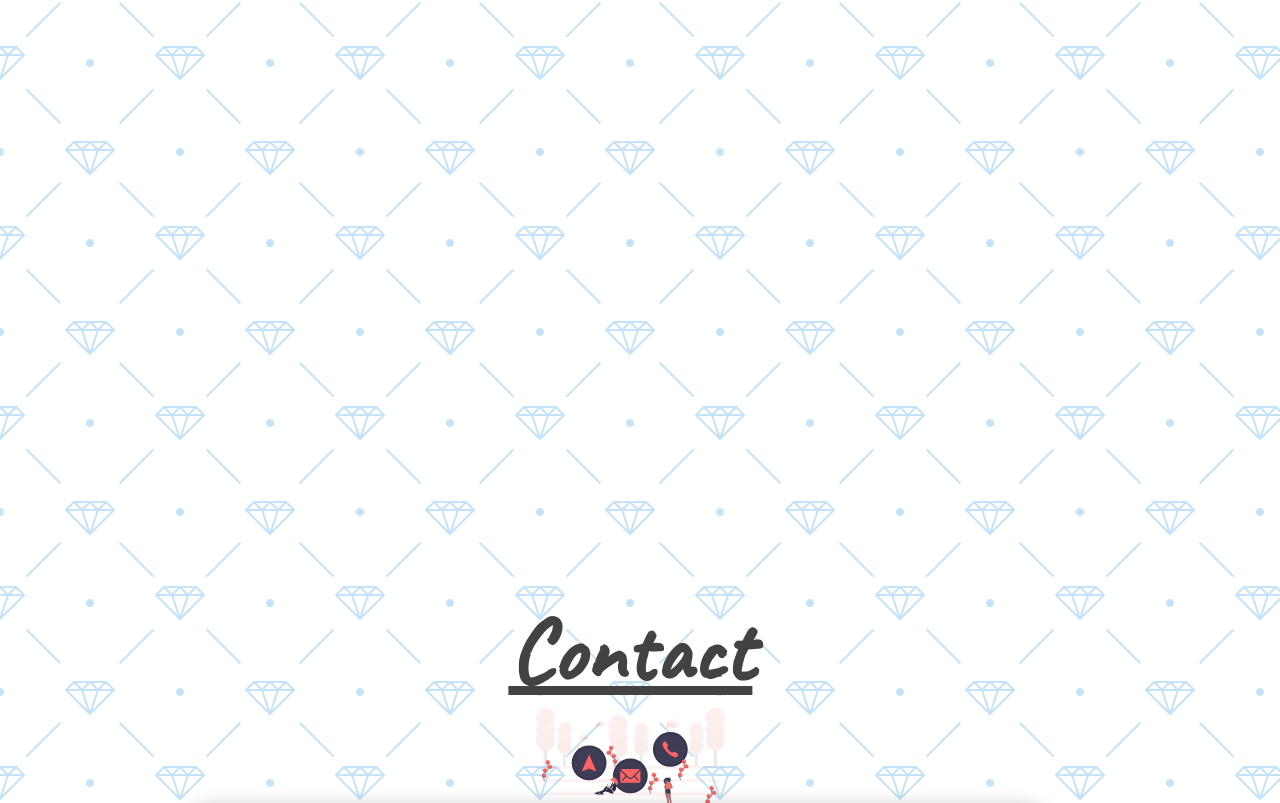
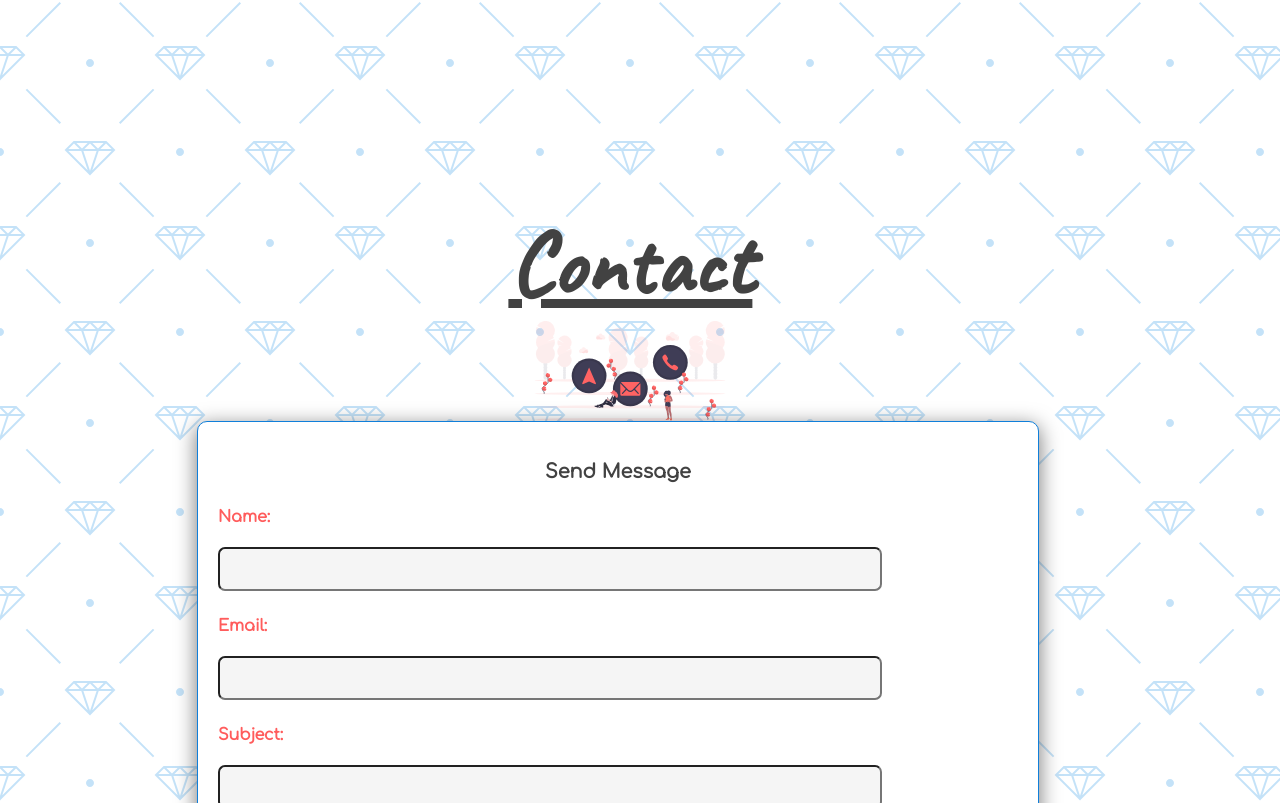
Before and after one commit to Narinder84/dream-projects, a React (Create React App) app: page / in a window 1280 px wide. Shown: the part 3897-4700 px from the top of the page. Built offline with nearby package versions, Linux system fonts and the light colour scheme.

Commit message:
some up date to ui

```diff
--- a/src/components/darkLightMode/darkLightComponents/lightDark.contacts/lightDark.contacts.styles.css
+++ b/src/components/darkLightMode/darkLightComponents/lightDark.contacts/lightDark.contacts.styles.css
@@ -3,7 +3,7 @@
 	box-sizing: border-box;
 	flex-direction: column;
 	display: flex;
-	justify-content: center;
+
 	align-items: center;
 	margin-top: 70px;
 	min-width: 98.5vw;
@@ -17,9 +17,6 @@
 	color: var(--on-primary);
 }
 
-#contact {
-	height: 150vh;
-}
 h1 {
 	font-family: Caveat, sans-serif;
 	font-size: 90px;
--- a/src/components/darkLightMode/darkLightComponents/lightDark.nav/lightDark.nav.styles.css
+++ b/src/components/darkLightMode/darkLightComponents/lightDark.nav/lightDark.nav.styles.css
@@ -117,7 +117,7 @@ nav a {
 }
 @media screen and (max-width: 812px) {
 	nav {
-		right: 2px;
+		right: 5px;
 		flex-direction: column-reverse;
 		letter-spacing: normal;
 		padding-left: 0px;
--- a/src/components/darkLightMode/darkLightComponents/lightDark.project/lightDark.project.styles.css
+++ b/src/components/darkLightMode/darkLightComponents/lightDark.project/lightDark.project.styles.css
@@ -8,7 +8,7 @@
 	align-items: center;
 	margin-top: 70px;
 	min-width: 98.5vw;
-	height: 230vh;
+	height: 200vh;
 }
 
 h1 {
```
